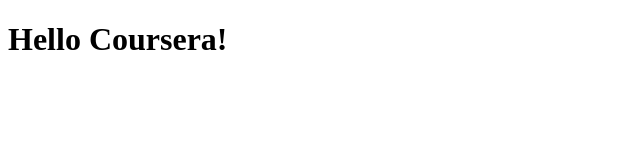
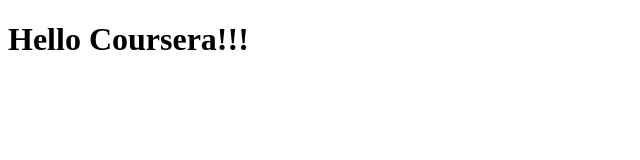
Before and after one commit to RaunakTat/coursera-test, a plain HTML site: page site/index.html in a window 1280 px wide. Shown: the full height of the page, 0-640 px from the left. Drawn offline with Linux system fonts and the light colour scheme.

Commit message:
Sample code

```diff
--- a/site/index.html
+++ b/site/index.html
@@ -4,6 +4,6 @@
         <title>Hello Coursera!</title>
     </head>
     <body>
-        <h1>Hello Coursera!</h1>
+        <h1>Hello Coursera!!!</h1>
     </body>
 </html>
```
